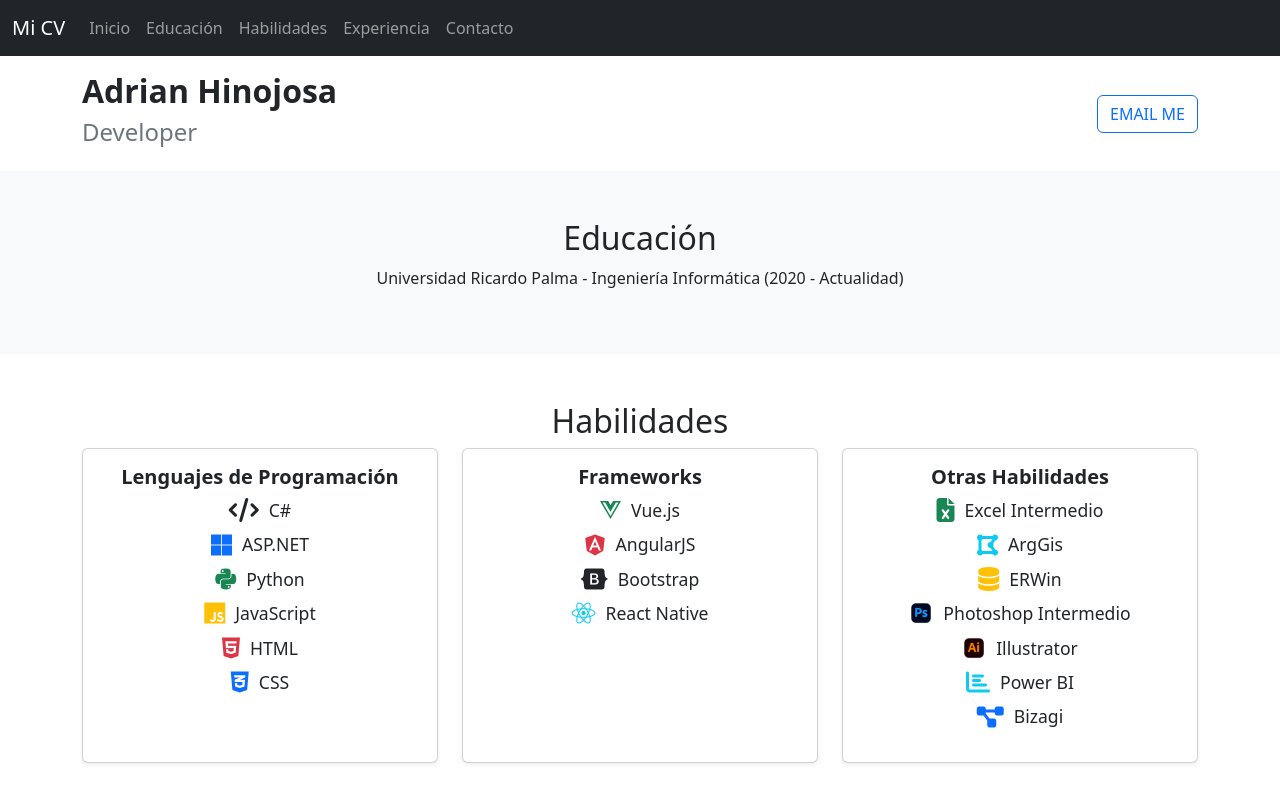
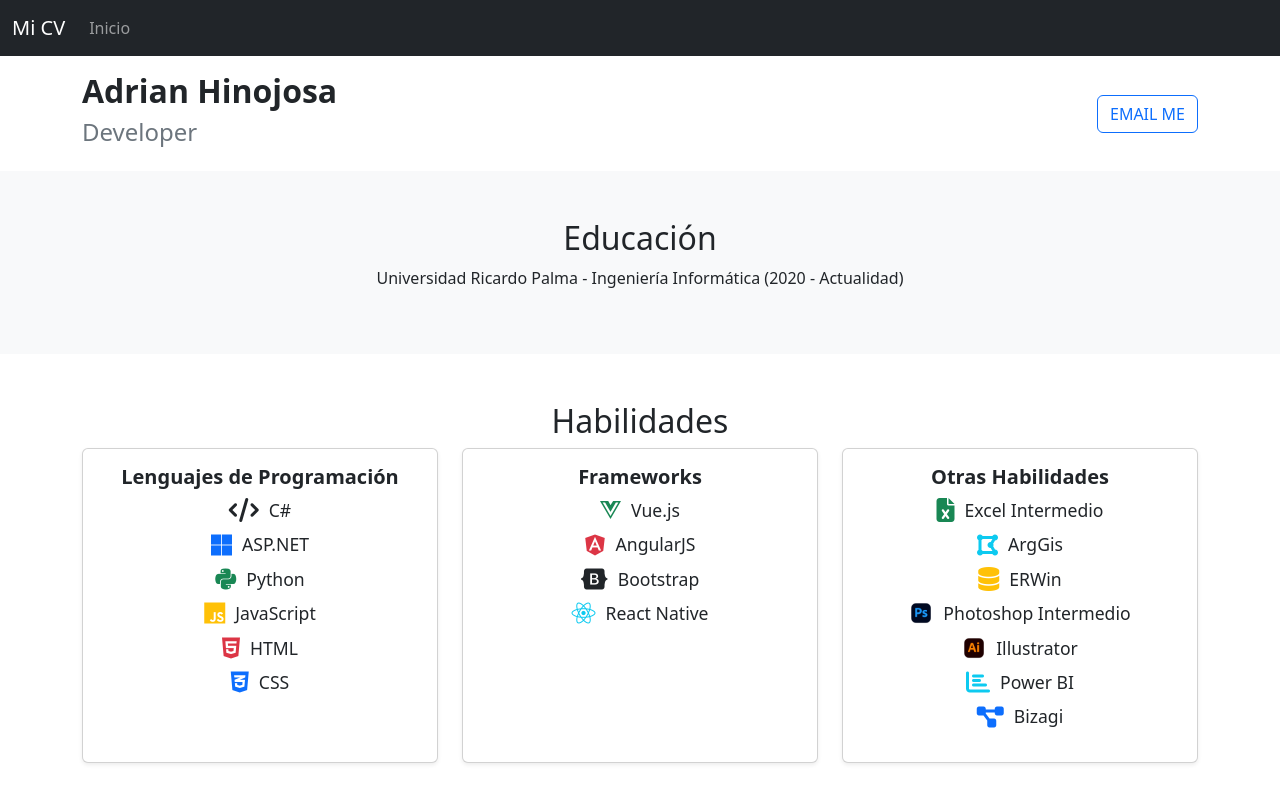
Before and after one commit to adrian04981/MI-PORTAFOLIO-por-AdrianHinojosa, a Vue app: page / in a window 1280 px wide. Shown: the top 800 px of the page. Built offline with nearby package versions, Linux system fonts and the light colour scheme.

Commit message:
refactor: Remove unnecessary navigation links in App.vue

```diff
--- a/src/App.vue
+++ b/src/App.vue
@@ -10,18 +10,6 @@
           <ul class="navbar-nav me-auto mb-2 mb-lg-0">
             <li class="nav-item">
               <router-link class="nav-link" to="/">Inicio</router-link>
-            </li>
-            <li class="nav-item">
-              <router-link class="nav-link" to="/education">Educación</router-link>
-            </li>
-            <li class="nav-item">
-              <router-link class="nav-link" to="/skills">Habilidades</router-link>
-            </li>
-            <li class="nav-item">
-              <router-link class="nav-link" to="/experience">Experiencia</router-link>
-            </li>
-            <li class="nav-item">
-              <router-link class="nav-link" to="/contact">Contacto</router-link>
             </li>
           </ul>
         </div>
```
